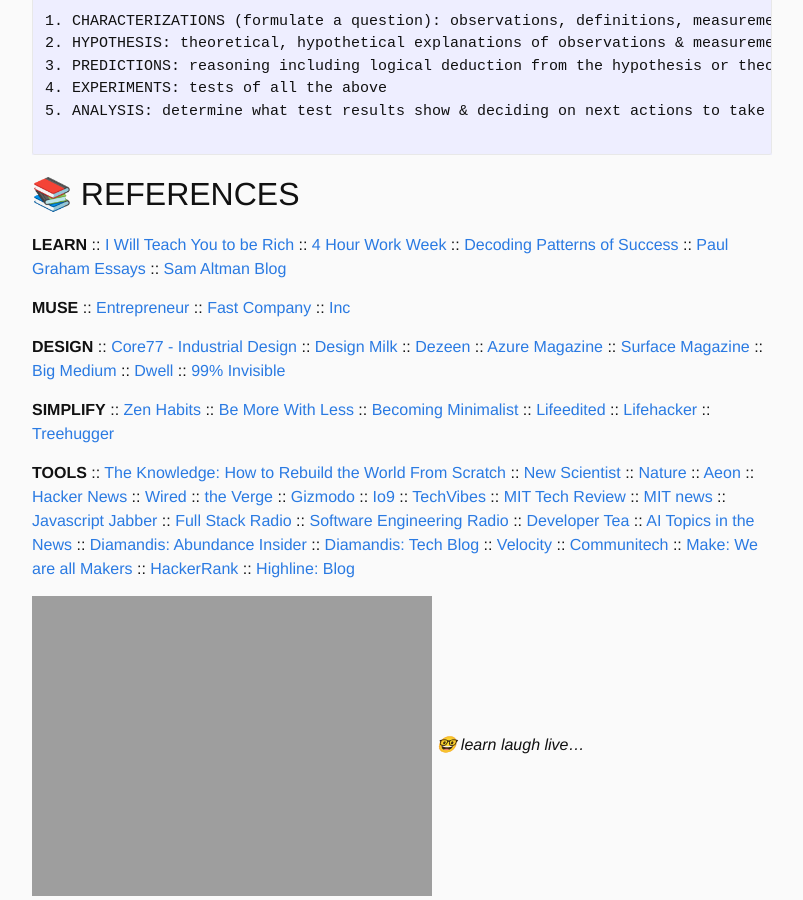
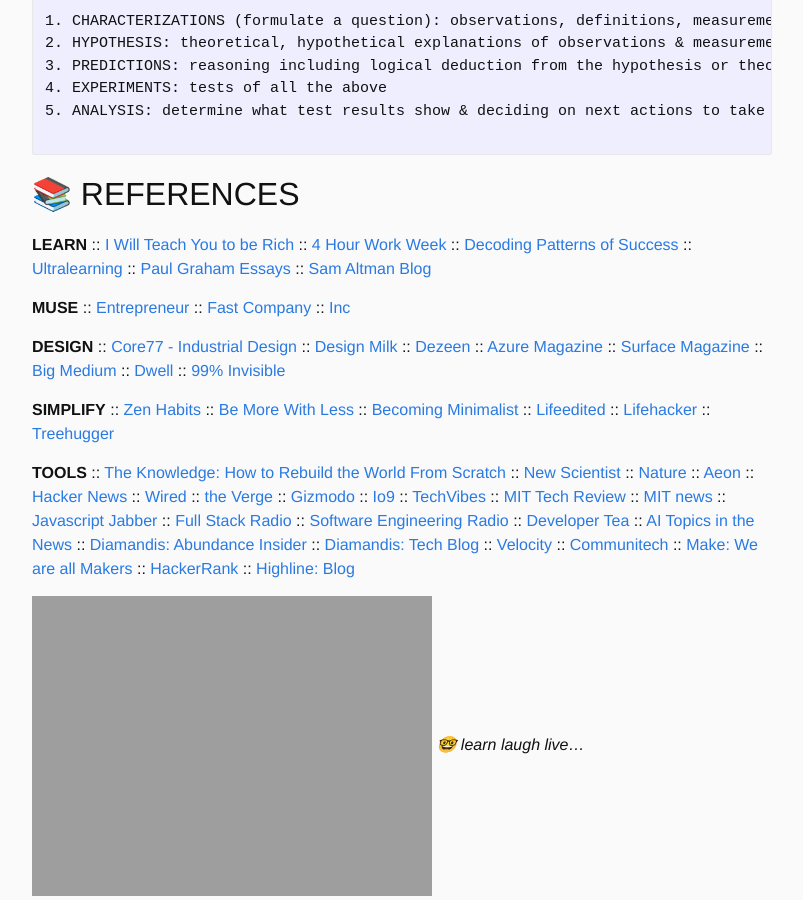
Before and after one commit to reinhardt021/reinhardt021.github.io, a Jekyll site: the page built from x.md, in a window 1280 px wide and 900 px high, scrolled down 5389 px. Shown: the whole window, without its empty margins (238-1041 px from the left). Built offline with Jekyll 4.4.1, drawn with Linux system fonts in a browser that asks for light colours.

Commit message:
Added ultralearning blog to the list of links

```diff
--- a/x.md
+++ b/x.md
@@ -229,6 +229,7 @@
 :: <a href="http://www.iwillteachyoutoberich.com/blog/"> I Will Teach You to be Rich </a>
 :: <a href="http://fourhourworkweek.com/blog/"> 4 Hour Work Week </a>
 :: <a href="http://calnewport.com/blog/"> Decoding Patterns of Success </a>
+:: <a href="https://www.scotthyoung.com/blog/"> Ultralearning </a>
 :: <a href="http://www.paulgraham.com/articles.html"> Paul Graham Essays </a>
 :: <a href="http://blog.samaltman.com/"> Sam Altman Blog </a>
 
```
